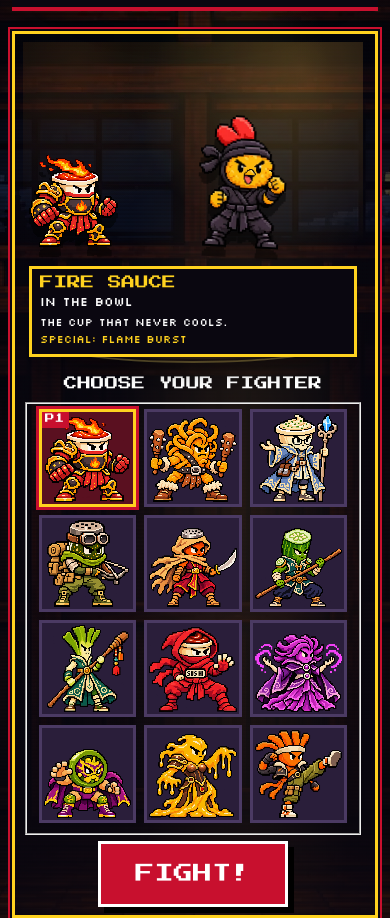
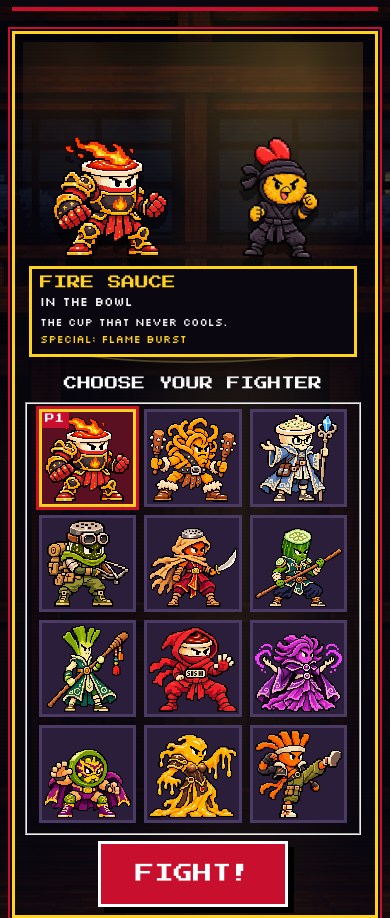
Before and after one commit to grandmasterfunly/karaage-promo-preview, a plain HTML site: page index.html in a window 390 px wide. Shown: the part 1870-2788 px from the top of the page. Drawn offline with Linux system fonts and the light colour scheme.

Commit message:
Make the VS fighters actually fill their halves.
Earlier floor rules used !important sizes and absolute positioning, so the preview sprites stayed small on the phone. The select layout now wins those rules.

```diff
--- a/css/v4.css
+++ b/css/v4.css
@@ -446,31 +446,31 @@
 #k-combat[data-state="idle"] .cfloor .fighter--p1,
 #k-combat[data-state="select"] .cfloor .fighter--p1{
   grid-area:p1;
-  position:relative;
-  left:auto!important;right:auto;bottom:auto;
-  width:100%;max-width:100%;
+  position:relative!important;
+  left:auto!important;right:auto!important;top:auto!important;bottom:auto!important;
+  width:100%!important;max-width:100%!important;height:auto!important;
   display:flex;justify-content:center;align-items:flex-end;
-  opacity:1;transform:none;pointer-events:none;z-index:2;
+  opacity:1;transform:none!important;pointer-events:none;z-index:2;
 }
 #k-combat[data-state="idle"] .cfloor .fighter--p2,
 #k-combat[data-state="select"] .cfloor .fighter--p2{
   grid-area:p2;
-  position:relative;
-  left:auto;right:auto!important;bottom:auto;
-  width:100%;max-width:100%;
+  position:relative!important;
+  left:auto!important;right:auto!important;top:auto!important;bottom:auto!important;
+  width:100%!important;max-width:100%!important;height:auto!important;
   display:flex;justify-content:center;align-items:flex-end;
-  opacity:1;transform:none;z-index:2;
+  opacity:1;transform:none!important;z-index:2;
 }
 #k-combat[data-state="idle"] .cfloor .fighter--p1.is-out,
-#k-combat[data-state="select"] .cfloor .fighter--p1.is-out{opacity:1;transform:none}
+#k-combat[data-state="select"] .cfloor .fighter--p1.is-out{opacity:1;transform:none!important}
 #k-combat[data-state="idle"] .cfloor .fighter--p1 img,
 #k-combat[data-state="select"] .cfloor .fighter--p1 img,
 #k-combat[data-state="idle"] .cfloor .fighter--p2 img,
 #k-combat[data-state="select"] .cfloor .fighter--p2 img{
-  height:clamp(160px,24vh,240px);
-  width:auto;
-  max-width:100%;
-  max-height:240px;
+  height:clamp(160px,24vh,240px)!important;
+  width:auto!important;
+  max-width:100%!important;
+  max-height:240px!important;
   object-fit:contain;
   object-position:center bottom;
 }
@@ -507,8 +507,9 @@
   #k-combat[data-state="select"] .cfloor .fighter--p1 img,
   #k-combat[data-state="idle"] .cfloor .fighter--p2 img,
   #k-combat[data-state="select"] .cfloor .fighter--p2 img{
-    height:clamp(120px,28vw,160px);
-    max-height:160px;
+    height:clamp(120px,28vw,160px)!important;
+    max-height:160px!important;
+    max-width:100%!important;
   }
   #k-combat[data-state="idle"] .cfloor__plate,
   #k-combat[data-state="select"] .cfloor__plate{margin:6px 0 0;padding:6px 8px}
@@ -520,8 +521,8 @@
   #k-combat[data-state="select"] .cfloor .fighter--p1 img,
   #k-combat[data-state="idle"] .cfloor .fighter--p2 img,
   #k-combat[data-state="select"] .cfloor .fighter--p2 img{
-    height:120px;
-    max-height:120px;
+    height:120px!important;
+    max-height:120px!important;
   }
   #k-combat[data-state="idle"] .cfloor__insert,
   #k-combat[data-state="select"] .cfloor__insert{
```
